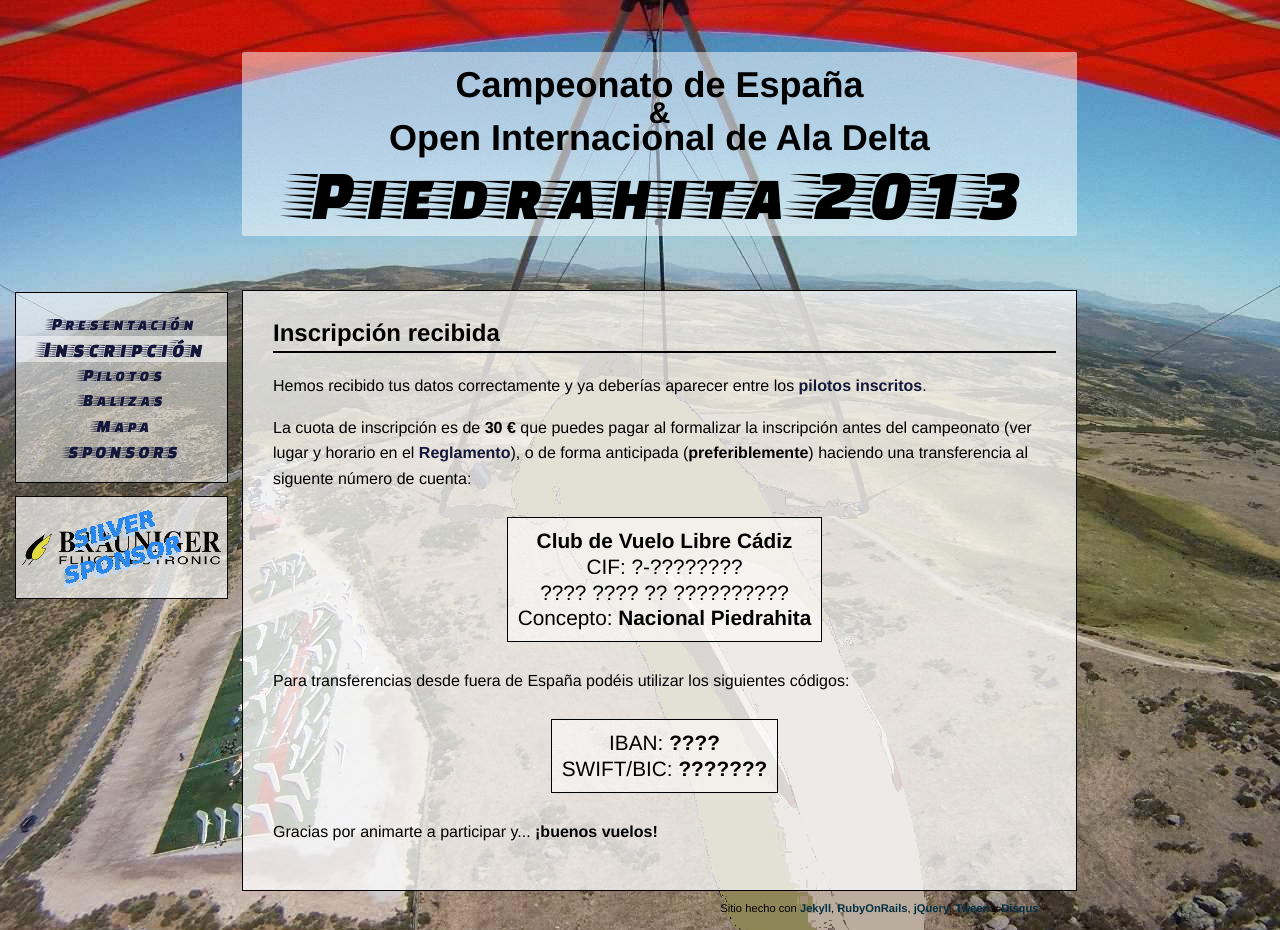
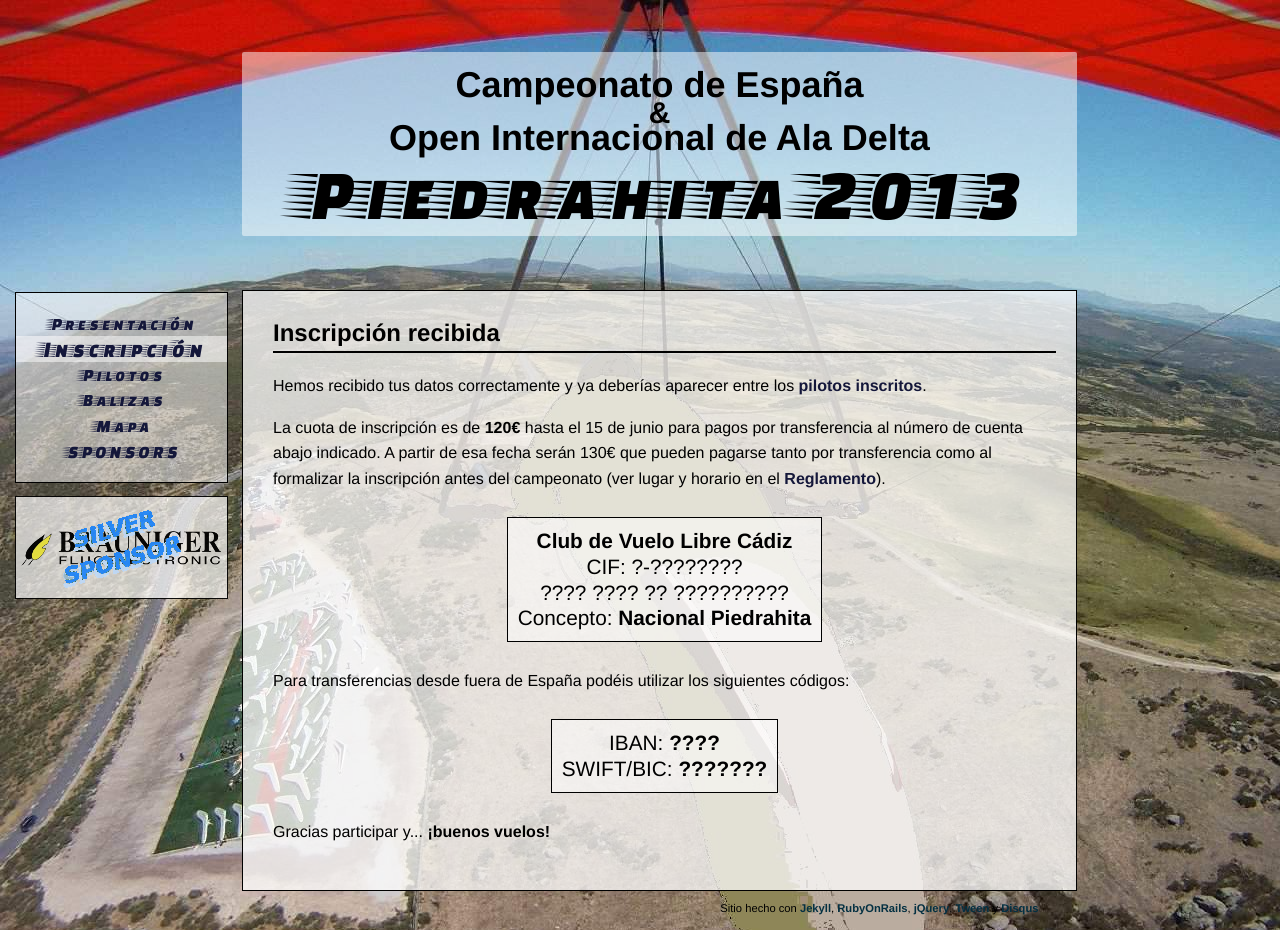
Before and after one commit to nando/piedrahita2013, a Jekyll site: the page built from ok.html, in a window 1280 px wide. Built offline with Jekyll 4.4.1, drawn with Linux system fonts in a browser that asks for light colours.

Commit message:
parámetros para precios y fecha límite

```diff
--- a/_config.yml
+++ b/_config.yml
@@ -1,5 +1,9 @@
 root_desc: Campeonato de España & Open Internacional de Ala Delta Piedrahita 2013
 description: Página del Campeonato de España de Ala Delta 2013 que se celebrará en Piedrahita (Ávila)
+nice_price: 120
+nice_limit_es: 15 de junio
+nice_limit_en: june 15
+last_price: 130
 server: true
 auto: true
 destination: _site/open
--- a/_includes/animation.html
+++ b/_includes/animation.html
@@ -23,7 +23,7 @@
      },
      left:{
         start: 0,
-        stop: 500,
+        stop: 300,
         time: 0,
         duration: 10,
         effect: effect1
--- a/ok.html
+++ b/ok.html
@@ -6,9 +6,9 @@
 <h2>{{ page.title }}</h2>
   <p>Hemos recibido tus datos correctamente y ya deberías aparecer entre los <a href="pilotos.html">pilotos inscritos</a>.</p>
 
-  <p>La cuota de inscripción es de <strong>30 €</strong> que puedes pagar al formalizar la inscripción antes del campeonato (ver lugar y horario en el <a href="downloads/Reglamento_Campeonato_de_Espana_de_Ala_Delta_Piedrahita_2013.pdf" title="Reglamento del Campeonato de España de Ala Delta Piedrahita 2013 en formato PDF">Reglamento</a>), o de forma anticipada (<strong>preferiblemente</strong>) haciendo una transferencia al siguente número de cuenta:</p>
+  <p>La cuota de inscripción es de <strong>{{site.nice_price}}€</strong> hasta el {{site.nice_limit_es}} para pagos por transferencia al número de cuenta abajo indicado. A partir de esa fecha serán {{site.last_price}}€ que pueden pagarse tanto por transferencia como al formalizar la inscripción antes del campeonato (ver lugar y horario en el <a href="downloads/Reglamento_Campeonato_de_Espana_de_Ala_Delta_Piedrahita_2013.pdf" title="Reglamento del Campeonato de España de Ala Delta Piedrahita 2013 en formato PDF">Reglamento</a>).</p>
 
   {% include account.html %}
 
-  <p>Gracias por animarte a participar y... <strong>¡buenos vuelos!</strong></p>
+  <p>Gracias participar y... <strong>¡buenos vuelos!</strong></p>
   {% include animation.html %}
```
Also changed, not shown: presentacion.md (+1 -1 lines), presentation.md (+1 -1 lines).
